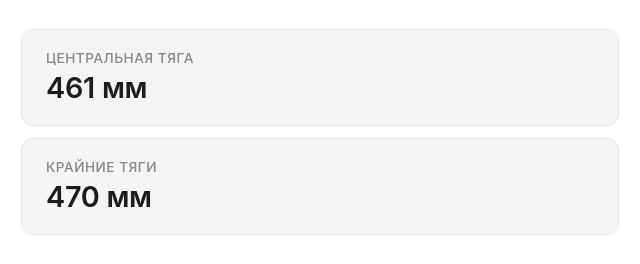
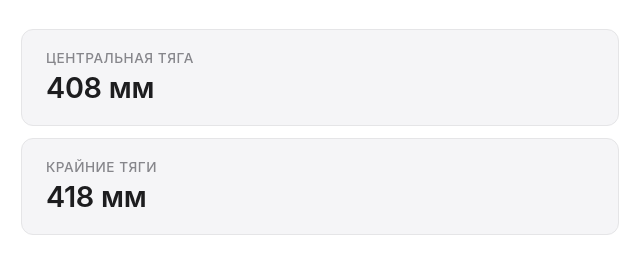
Before and after one commit to tinue619/t9gi, a plain HTML site: page index.html in a window 1280 px wide. Shown: the part 288-552 px from the top of the page, 320-960 px from the left. Drawn offline with Linux system fonts and the light colour scheme.

Commit message:
подредактировал под фурнитуру Влада 2

```diff
--- a/index.html
+++ b/index.html
@@ -266,7 +266,7 @@
             const height = parseFloat(document.getElementById('height').value) || 0;
             const depth = parseFloat(document.getElementById('depth').value) || 0;
 
-            const centerEffectiveDepth = depth - 100;
+            const centerEffectiveDepth = depth - 200;
             const centerCableLength = (Math.sqrt((height-74) * (height-74) + (centerEffectiveDepth - 83) * (centerEffectiveDepth - 83))-35*2);
             const sideCableLength = (Math.sqrt((height-74) * (height-74) + (centerEffectiveDepth - 83) * (centerEffectiveDepth - 83) + 100 * 100)-35*2);
 
```
